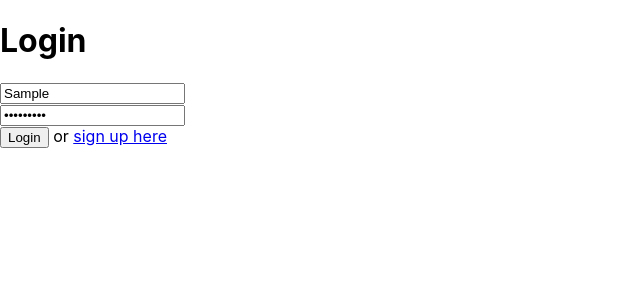
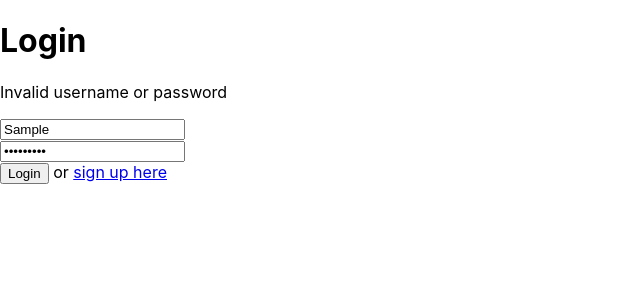
Before and after one commit to AdrianSchulze/neuefische-spring-security-demo-frontend, a React (Create React App) app: page /login in a window 1280 px wide. Both pictures are taken after typing "Sample", "Sample123" into the empty fields and a click on the button "Login". Shown: the top 300 px of the page, without its empty margins (0-640 px from the left). Built offline with nearby package versions, Linux system fonts and the light colour scheme; no server answers.

Commit message:
feat: Unsuccessful login

```diff
--- a/src/pages/LoginPage.tsx
+++ b/src/pages/LoginPage.tsx
@@ -8,6 +8,8 @@ export default function LoginPage () {
     username: "",
     password: ""
   });
+
+  const [errors, setErrors] = useState<string[]>([]);
 
   const handleChange = useCallback(
     (event: React.ChangeEvent<HTMLInputElement>) => {
@@ -27,13 +29,23 @@ export default function LoginPage () {
   const login = useCallback(
     async (e: FormEvent<HTMLFormElement>) => {
       e.preventDefault();
-      await axios.post("/api/app-users/login", null,{
-        headers: {
-          "Authorization": "Basic " + window.btoa(`${credentials.username}:${credentials.password}`)
-        }
-      });
 
-      navigate(redirect);
+      setErrors([]);
+
+      try {
+        await axios.post("/api/app-users/login", null, {
+          headers: {
+            "Authorization": "Basic " + window.btoa(`${credentials.username}:${credentials.password}`)
+          }
+        });
+
+        navigate(redirect);
+      } catch (e) {
+        setErrors((errors) => [
+          ...errors,
+          "Invalid username or password"
+        ]);
+      }
     },
     [credentials, navigate, redirect]
   );
@@ -41,6 +53,12 @@ export default function LoginPage () {
   return (
     <div className="LoginPage">
       <h1>Login</h1>
+
+      {errors.length > 0 && (
+        <div>
+          {errors.map((error) => <p key={error}>{error}</p>)}
+        </div>
+      )}
 
       <form onSubmit={login}>
         <div>
```
